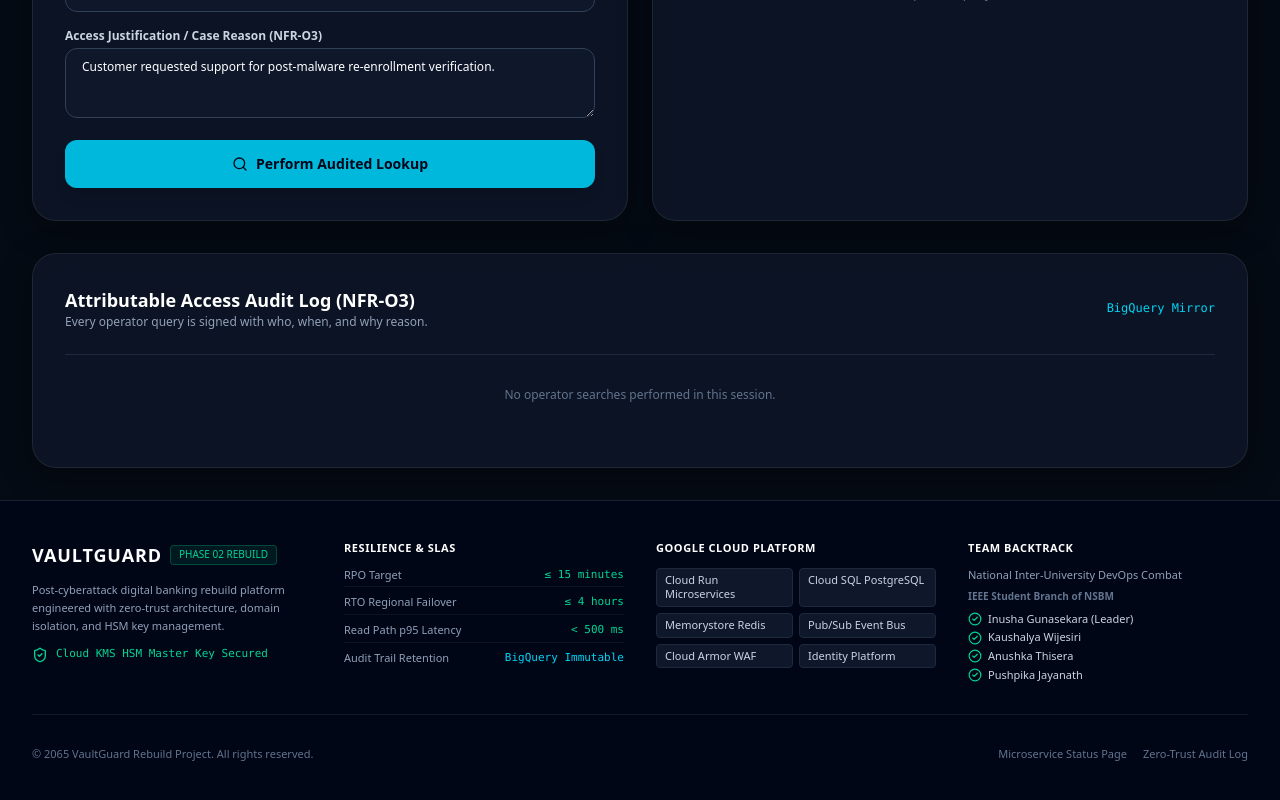
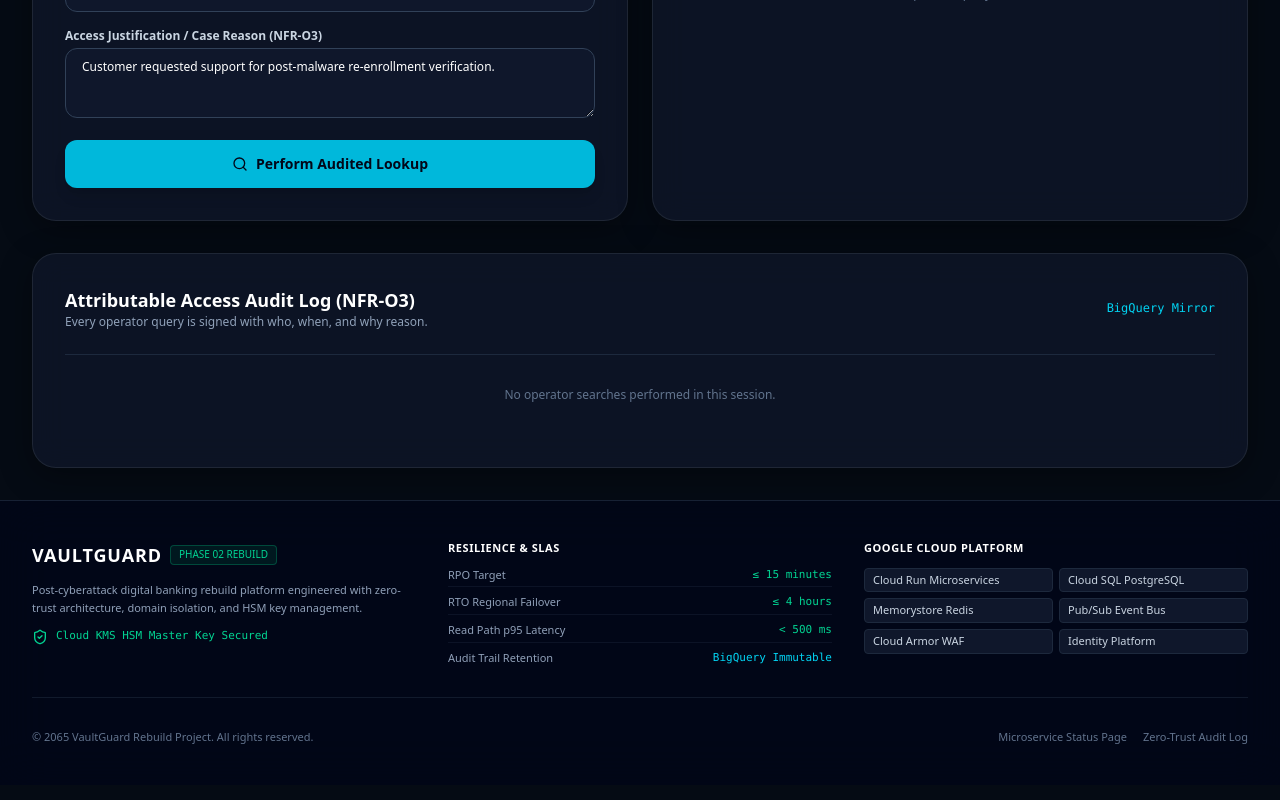
Before and after one commit to inusha-thathsara/Duothan-6-Team-BackTrack-VaultGuard, a Next.js app: page /operator in a window 1280 px wide. Shown: the part 437-1237 px from the top of the page. Built offline with nearby package versions, Linux system fonts and the light colour scheme.

Commit message:
style(footer): remove Team BackTrack section from footer layout

```diff
--- a/src/components/layout/Footer.tsx
+++ b/src/components/layout/Footer.tsx
@@ -2,13 +2,13 @@
 
 import React from "react";
 import Link from "next/link";
-import { ShieldCheck, Cloud, Cpu, Lock, CheckCircle2 } from "lucide-react";
+import { ShieldCheck } from "lucide-react";
 
 export const Footer: React.FC = () => {
   return (
     <footer className="w-full border-t border-slate-800/80 bg-slate-950/90 text-slate-400 text-xs py-10 mt-auto backdrop-blur-xl">
       <div className="max-w-7xl mx-auto px-4 sm:px-6 lg:px-8">
-        <div className="grid grid-cols-1 md:grid-cols-4 gap-8 mb-8 pb-8 border-b border-slate-800/60">
+        <div className="grid grid-cols-1 md:grid-cols-3 gap-8 mb-8 pb-8 border-b border-slate-800/60">
 
           {/* Col 1: Platform Overview */}
           <div className="space-y-3">
@@ -78,29 +78,6 @@
             </div>
           </div>
 
-          {/* Col 4: Team BackTrack */}
-          <div className="space-y-2">
-            <h4 className="font-semibold text-white uppercase text-[11px] tracking-wider mb-3">
-              Team BackTrack
-            </h4>
-            <p className="text-[11px] text-slate-400">National Inter-University DevOps Combat</p>
-            <p className="text-[10px] text-slate-500 font-semibold">IEEE Student Branch of NSBM</p>
-            <ul className="mt-2 space-y-1 text-[11px] text-slate-300 font-medium">
-              <li className="flex items-center gap-1.5">
-                <CheckCircle2 className="w-3.5 h-3.5 text-emerald-400" /> Inusha Gunasekara (Leader)
-              </li>
-              <li className="flex items-center gap-1.5">
-                <CheckCircle2 className="w-3.5 h-3.5 text-emerald-400" /> Kaushalya Wijesiri
-              </li>
-              <li className="flex items-center gap-1.5">
-                <CheckCircle2 className="w-3.5 h-3.5 text-emerald-400" /> Anushka Thisera
-              </li>
-              <li className="flex items-center gap-1.5">
-                <CheckCircle2 className="w-3.5 h-3.5 text-emerald-400" /> Pushpika Jayanath
-              </li>
-            </ul>
-          </div>
-
         </div>
 
         <div className="flex flex-col sm:flex-row items-center justify-between gap-4 text-[11px] text-slate-500">
--- a/tsconfig.json
+++ b/tsconfig.json
@@ -25,9 +25,7 @@
   "include": [
     "next-env.d.ts",
     "src/**/*.ts",
-    "src/**/*.tsx",
-    ".next/types/**/*.ts",
-    ".next/dev/types/**/*.ts"
+    "src/**/*.tsx"
   ],
-  "exclude": ["node_modules", "services", "prisma"]
+  "exclude": ["node_modules", ".next", "services", "prisma"]
 }
```
